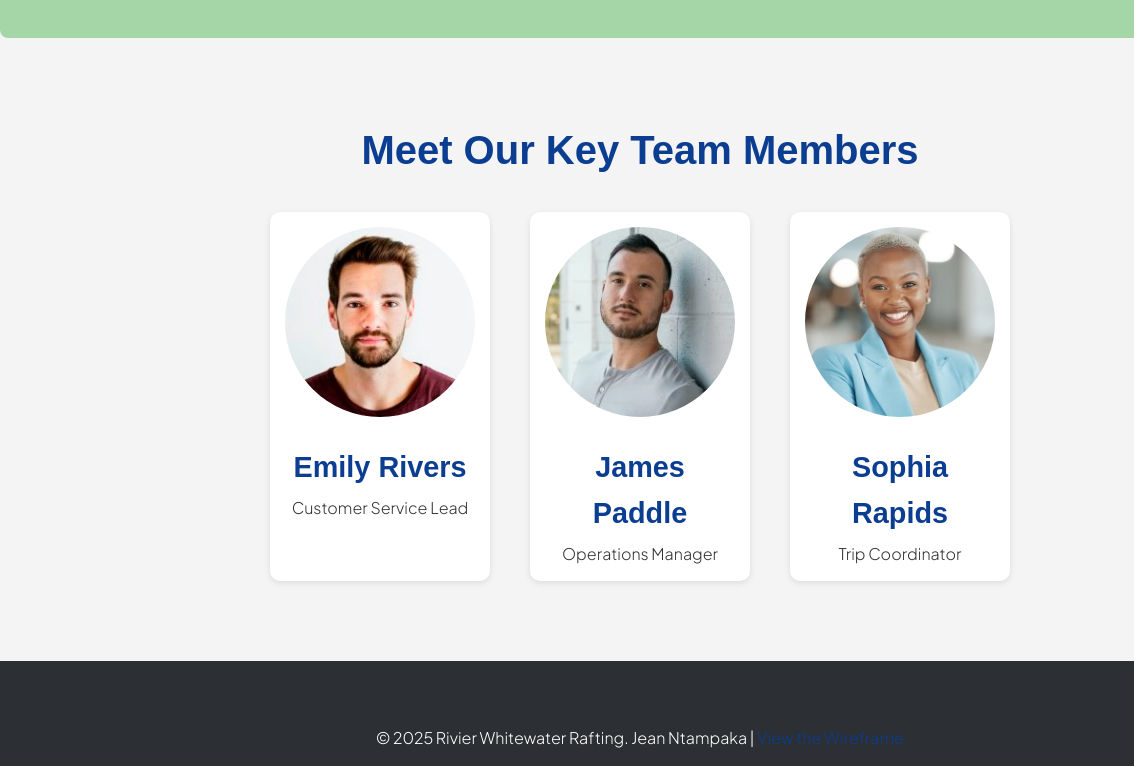
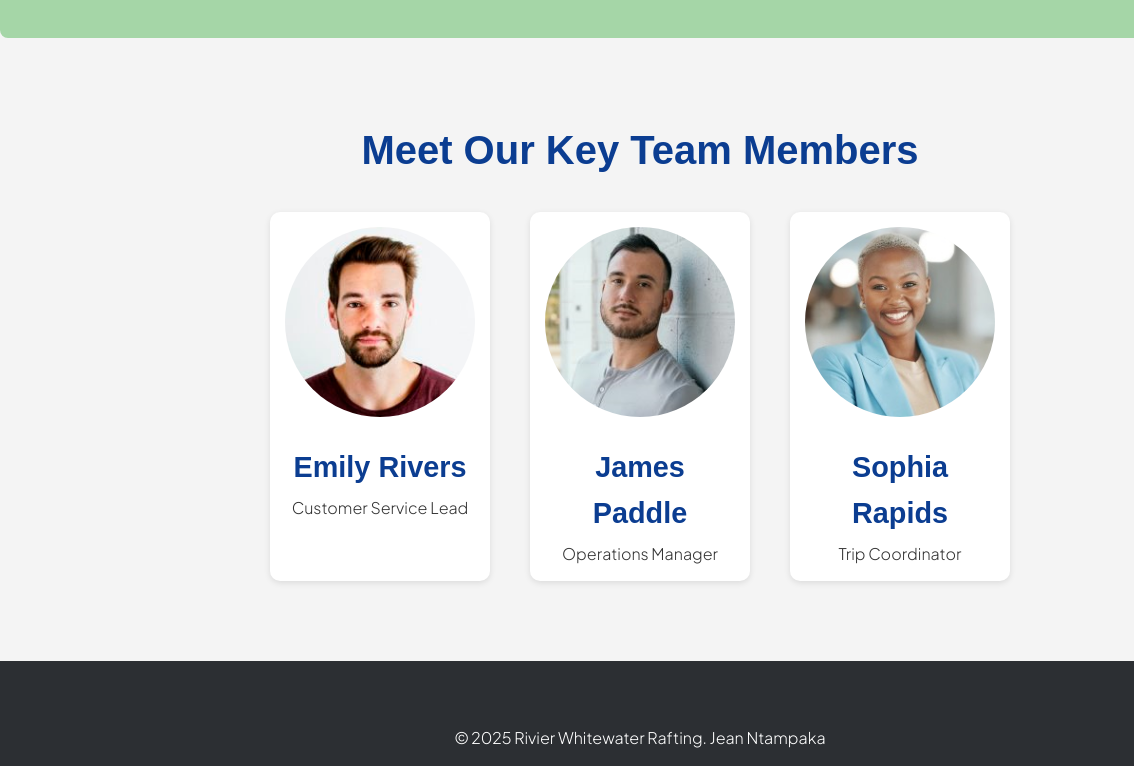
Before and after one commit to jeanntampaka/wwr, a plain HTML site: page contact.html in a window 1280 px wide. Shown: the part 1400-2166 px from the top of the page, 0-1134 px from the left. Drawn offline with Linux system fonts and the light colour scheme; a web font is replaced by a local one.

Commit message:
Latest Changes

```diff
--- a/contact.html
+++ b/contact.html
@@ -118,7 +118,7 @@
                     <img src="images/twitter_x_icon.png" alt="x">
                 </a>
             </div>
-            <p>© 2025 Rivier Whitewater Rafting. Jean Ntampaka | <a href="images/contact-us-page-wireframe.png" target="_blank">View the Wireframe</a></p>
+            <p>© 2025 Rivier Whitewater Rafting. Jean Ntampaka</p>
         </footer>
     </body>
 </html>
```
Also changed, not shown: index.html (+1 -1 lines), trips.html (+1 -1 lines).
